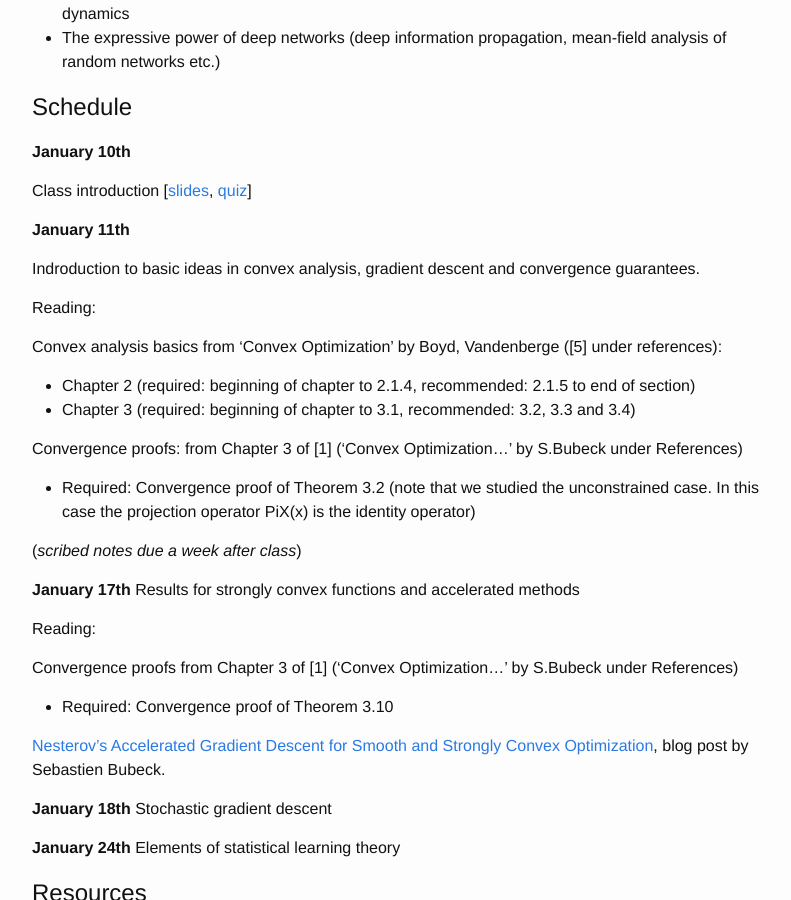
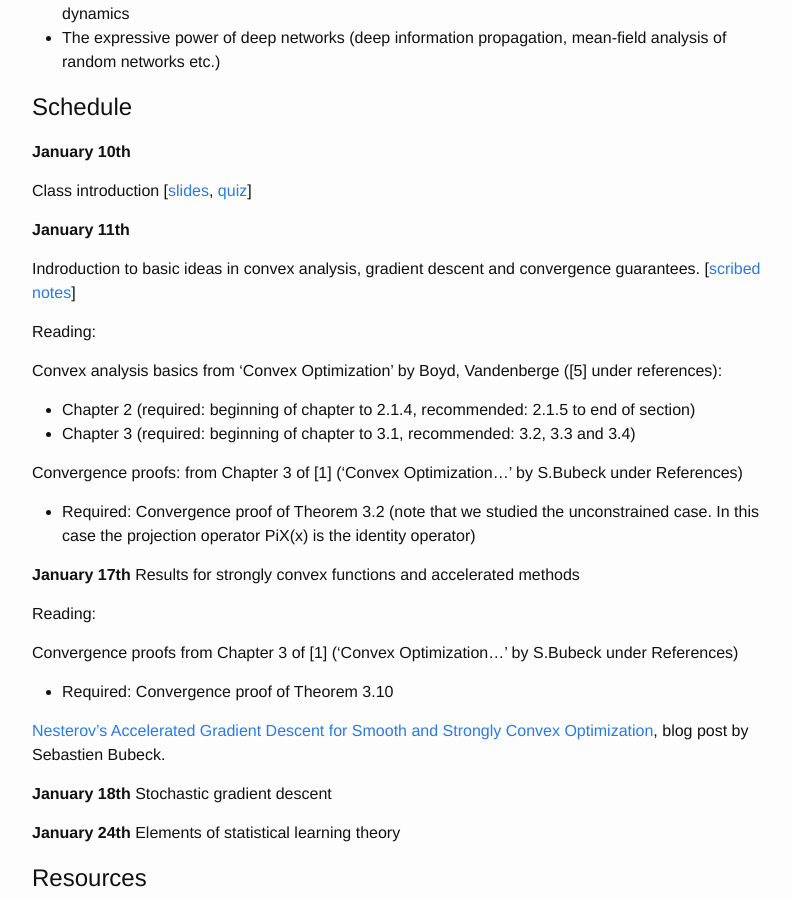
Before and after one commit to mitliagkas/mitliagkas.github.io, a Jekyll site: the page built from dl-theory-class.md, in a window 1280 px wide and 900 px high, scrolled down 1649 px. Shown: the whole window, without its empty margins (238-1029 px from the left). Built offline with Jekyll 4.4.1, drawn with Linux system fonts in a browser that asks for light colours.

Commit message:
Scribed notes for Lecture 2

```diff
--- a/dl-theory-class.md
+++ b/dl-theory-class.md
@@ -90,7 +91,6 @@ from Chapter 3 of [1] ('Convex Optimization...' by S.Bubeck under References)
 - Required: Convergence proof of Theorem 3.2 (note that we studied the unconstrained
 case. In this case the projection operator PiX(x) is the identity operator)
 
-(*scribed notes due a week after class*)
 
 **January 17th**
 Results for strongly convex functions and accelerated methods
```
Also changed, not shown: other parts of dl-theory-class.md (+1 -0 lines), 1 other file.
